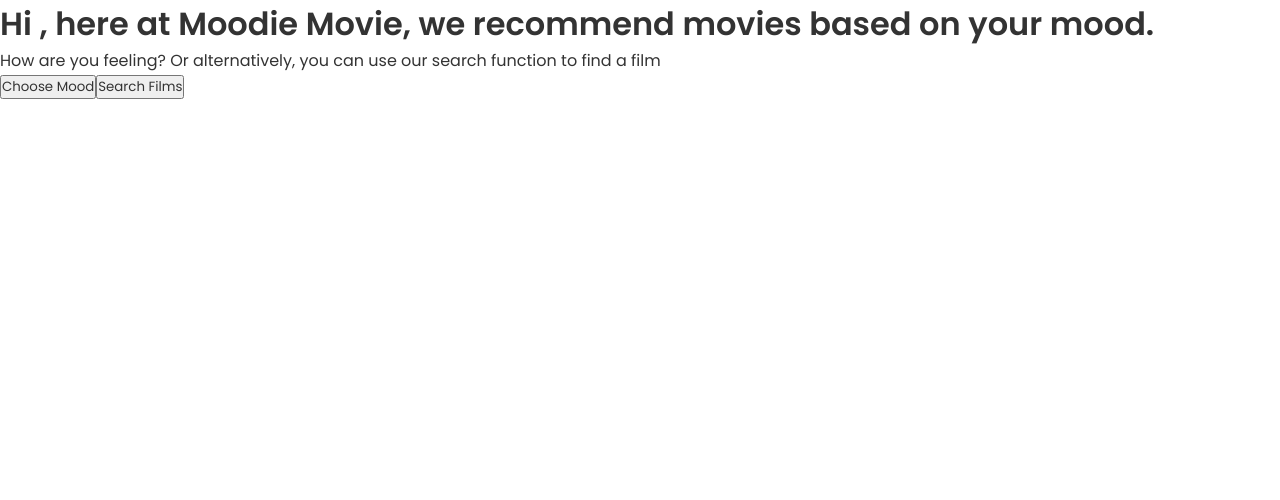
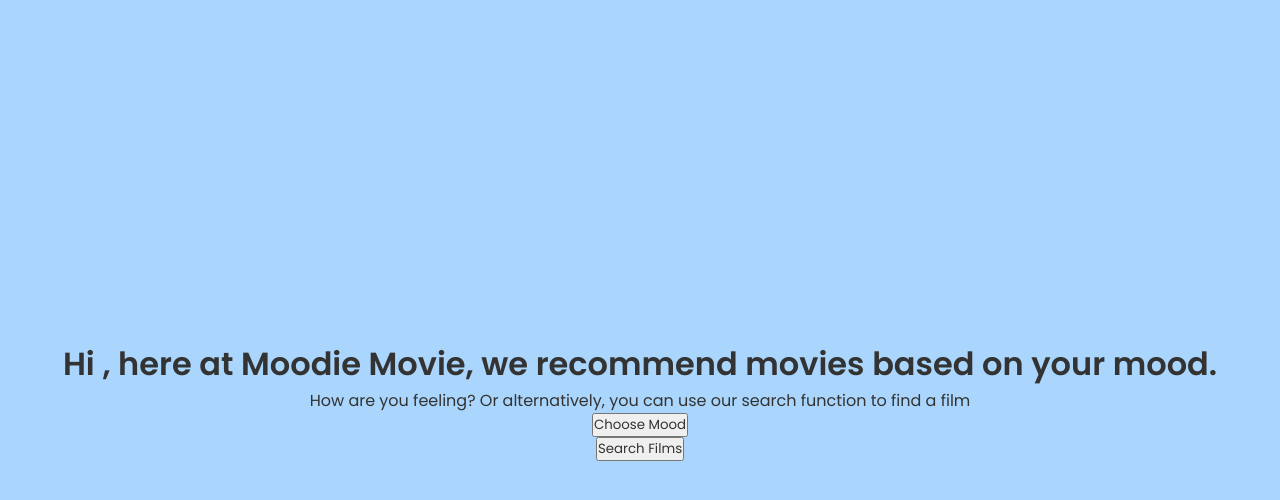
Before and after one commit to Tifro24/Moodie-Movie-Frontend, a React (Vite) app: page /welcome in a window 1280 px wide. Shown: the top 500 px of the page. Built offline with nearby package versions, Linux system fonts and the light colour scheme.

Commit message:
added some css styling to welcome page

```diff
--- a/src/App.tsx
+++ b/src/App.tsx
@@ -13,7 +13,7 @@
 
   return (
     <>
-    <Router>
+    <div className="app-background"><Router>
     <Routes>
       <Route path="/" element={<LandingPage />} />
       <Route path="/welcome" element={<WelcomePage />} />
@@ -22,7 +22,8 @@
       <Route path="/films" element={<Films />} />
       <Route path="/search" element={<SearchFilmsPage />} />
     </Routes>
-  </Router>
+  </Router></div>
+
     </>
   )
 }
--- a/src/components/LandingPage.tsx
+++ b/src/components/LandingPage.tsx
@@ -8,6 +8,7 @@
     const [letterClasses, setLetterClasses] = useState<string[]>(new Array(12).fill("default-colour"))
     const [userName, setUserName] = useState("");
     const [error, setError] = useState("");
+    const [fadeOut, setFadeOut] = useState(false)
     const navigate = useNavigate();
 
     const handleLetterClick = (index: number) => {
@@ -23,14 +24,19 @@
         e.preventDefault();
         if (userName.trim()){
             setError("");
-            navigate(`/welcome?userName=${encodeURIComponent(userName)}`);
-        } else{
-            setError("Please enter your name.")
+            setFadeOut(true)
+
+            setTimeout(() => {
+                navigate(`/welcome?userName=${encodeURIComponent(userName)}`);
+            }, 1000);
+        } else {
+                setError("Please enter your name.")
         }
+
     };
 
     return(
-        <div className="landingPage">
+        <div className= {`page-container landingPage ${fadeOut ? "fade-out" : ""}`}>
             <h1 className="fade-in-title">{"Moodie Movie".split("").map((letter, index) => (
                 <span
                 key={index}
--- a/src/components/MoodsPage.tsx
+++ b/src/components/MoodsPage.tsx
@@ -10,7 +10,7 @@
 
     return(
         <div className="moods-page">
-            <h1>Seleect Your Moods</h1>
+            <h1>Select Your Mood</h1>
             <div className="moods-buttons">
                 {moods.map((mood) => (
                     <button
--- a/src/components/WelcomePage.tsx
+++ b/src/components/WelcomePage.tsx
@@ -7,11 +7,11 @@
     const navigate = useNavigate();
 
     return(
-        <div>
-            <h1>Hi {userName}, here at Moodie Movie, we recommend movies based on your mood.</h1>
-            <p>How are you feeling? Or alternatively, you can use our search function to find a film</p>
-            <button onClick={() => navigate("/moods")}>Choose Mood</button>
-            <button onClick={() => navigate("/search")}>Search Films</button>
+        <div className="page-container">
+            <h1 className="fade-in-title">Hi {userName}, here at Moodie Movie, we recommend movies based on your mood.</h1>
+            <p className="fade-in-subtitle">How are you feeling? Or alternatively, you can use our search function to find a film</p>
+            <button className="fade-in-button mood-button" onClick={() => navigate("/moods")}>Choose Mood</button>
+            <button className="fade-in-button search-button" onClick={() => navigate("/search")}>Search Films</button>
         </div>
     );
 
--- a/src/index.css
+++ b/src/index.css
@@ -26,16 +26,18 @@
   }
 }
 
-.landingPage{
-  display: flex;
-  flex-direction: column;
-  justify-content: center;
-  align-items: center;
-  width: 100%;
-  height: 100vh;
-  animation: backgroundAnimation 10s infinite alternate;
-  transition: background-color 2s ease-in-out;
+@keyframes fadeOut{
+  from {
+    opacity: 1;
+  }
+  to{
+    opacity: 0;
+    pointer-events: none;
+  }
 }
+
+
+
 
 .landingPage h1{
   font-size: 5rem;
@@ -48,6 +50,9 @@
   opacity: 0;
 }
 
+.fade-out{
+  animation: fadeOut 1s forwards;
+}
 
 
 
@@ -118,3 +123,45 @@
   color: red;
   text-align: center;
 }
+
+
+
+.fade-in-title{
+  opacity: 0;
+  animation: fadeIn 1s ease-out 0.5s forwards;
+  text-align: center;
+}
+
+.fade-in-subtitle{
+  opacity: 0;
+  animation: fadeIn 1s ease-out 1.5s forwards;
+}
+
+.button-container{
+  display: flex;
+  flex-direction: row;
+}
+
+.fade-in-button{
+  opacity: 0;
+  animation: fadeIn 1s ease-out 2s forwards;
+}
+
+.app-background {
+  width: 100vw;
+  height: 100vh;
+  display: flex;
+  justify-content: center;
+  align-items: center;
+  animation: backgroundAnimation 10s infinite alternate;
+  transition: background-colour 2s ease-in-out;
+}
+
+.page-container {
+  width: 100vw;
+  height: 100vh;
+  display: flex;
+  justify-content: center;
+  align-items: center;
+  flex-direction: column;
+}
```
